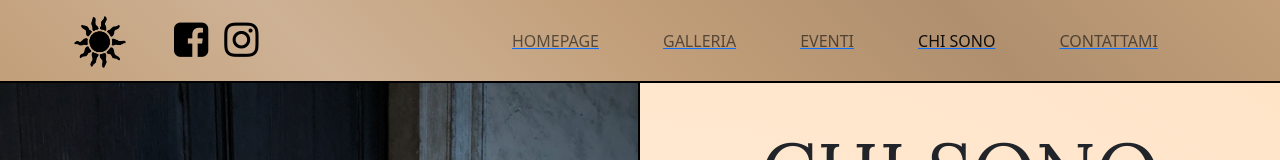
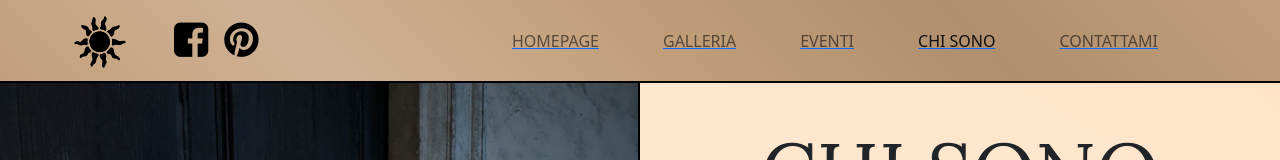
Before and after one commit to killbizz/Claudio-Bizzo-Website, a Next.js app: page /about in a window 1280 px wide. Shown: the top 160 px of the page. Built offline with nearby package versions, Linux system fonts and the light colour scheme.

Commit message:
changed instagram link to pinterest link in the navbar

```diff
--- a/components/navbar/NavigationBar.tsx
+++ b/components/navbar/NavigationBar.tsx
@@ -20,15 +20,15 @@ const NavigationBar = () => {
                     </Navbar.Brand>
                     <Navbar.Brand>
                         <div>
-                            <a href="https://www.facebook.com/profile.php?id=100009326235389" aria-label="Facebook Link">
+                            <a href="https://www.facebook.com/profile.php?id=100090776381452" aria-label="Facebook Link">
                                 <i className="fa fa-facebook-square fa-2x logos" />
                             </a>
                         </div>
                     </Navbar.Brand>
                     <Navbar.Brand>
                         <div>
-                            <a href="https://www.instagram.com/claudiobizzo/" aria-label="Instagram Link">
-                                <i className="fa fa-instagram fa-2x logos" />
+                            <a href="https://www.pinterest.it/claudiobizzo58" aria-label="Pinterest Link">
+                                <i className="fa fa-pinterest fa-2x logos" />
                             </a>
                         </div>
                     </Navbar.Brand>
--- a/styles/globals.css
+++ b/styles/globals.css
@@ -118,7 +118,7 @@ body, html {
   color: rgb(0, 0, 0);
 }
 
-.fa-instagram {
+.fa-pinterest {
   background: transparent;
   color: rgb(0, 0, 0);
 }
```
